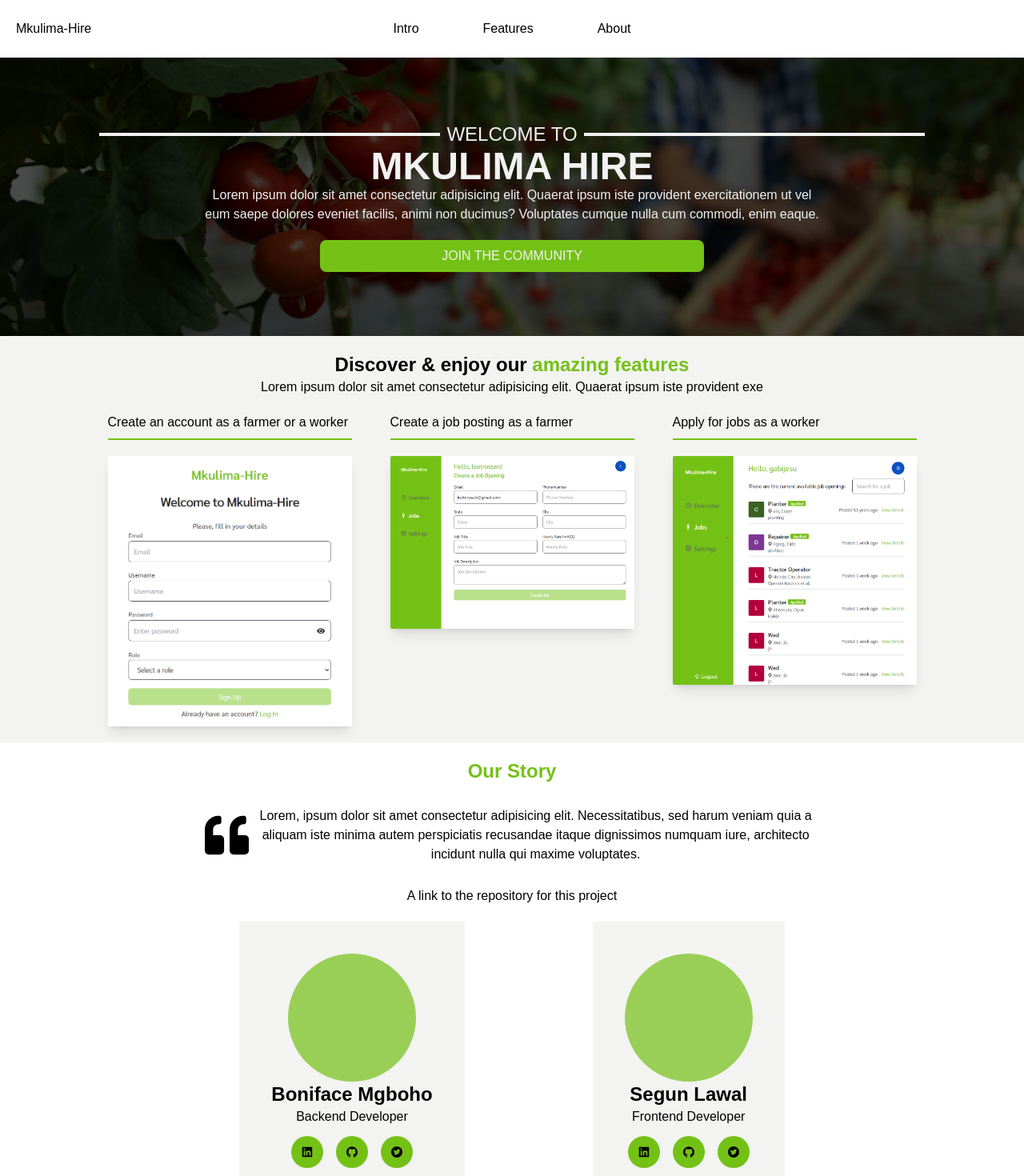
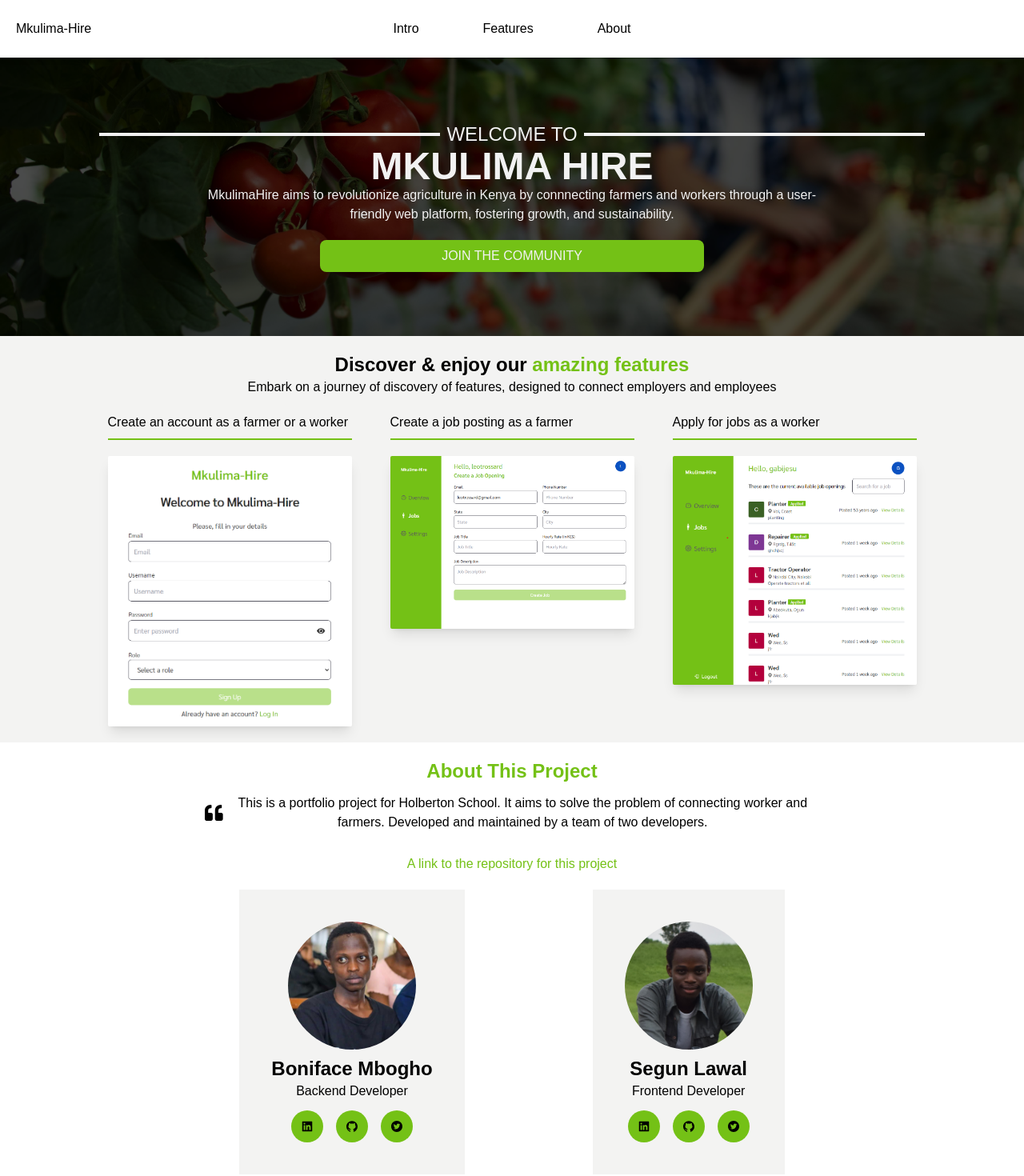
Before and after one commit to segunlawal/MkulimaHire-Landing, a React (Vite) app: page / in a window 1280 px wide. Shown: the top 1470 px of the page at 80% size. Built offline with nearby package versions, Linux system fonts and the light colour scheme.

Commit message:
landing page uppdates

```diff
--- a/src/About.jsx
+++ b/src/About.jsx
@@ -4,30 +4,51 @@ import {
   AiFillGithub,
   AiFillTwitterCircle,
 } from "react-icons/ai";
+import { Link } from "react-router-dom";
+import bonii from "./assets/bonii.jpeg";
+import segun from "./assets/segun.jpg";
+
 const About = () => {
   const aboutUs = [
-    { name: "Boniface Mgboho", title: "Backend Developer" },
-    { name: "Segun Lawal", title: "Frontend Developer" },
+    {
+      name: "Boniface Mbogho",
+      title: "Backend Developer",
+      twitter: "https://twitter.com/Cabon_Bonii_",
+      linkedin: "https://linkedin.com/in/boniface-mbogho-66242a243",
+      github: "https://github.com/CABON-TECH",
+      profilePic: bonii,
+    },
+    {
+      name: "Segun Lawal",
+      title: "Frontend Developer",
+      twitter: "https://twitter.com/Segun__Lawal",
+      linkedin: "https://www.linkedin.com/in/olusegun-lawal-3b6488242/",
+      github: "https://github.com/segunlawal",
+      profilePic: segun,
+    },
   ];
 
   return (
     <div className="py-5" id="about">
       <p className="text-center sm:text-2xl text-lg text-[#74c116] font-semibold">
-        Our Story
+        About This Project
       </p>
-      <div className="flex justify-center gap-x-1 items-center sm:w-[60%] w-[90%] mx-auto">
-        <FaQuoteLeft className="text-9xl" />
+      <div className="flex justify-center gap-x-1 items-center sm:w-[60%] w-[90%] mx-auto pt-3 pb-7">
+        <FaQuoteLeft className="text-4xl" />
         <p className="text-center ">
-          Lorem, ipsum dolor sit amet consectetur adipisicing elit.
-          Necessitatibus, sed harum veniam quia a aliquam iste minima autem
-          perspiciatis recusandae itaque dignissimos numquam iure, architecto
-          incidunt nulla qui maxime voluptates.
+          This is a portfolio project for Holberton School. It aims to solve the
+          problem of connecting worker and farmers. Developed and maintained by
+          a team of two developers.
         </p>
       </div>
 
-      <p className="text-center pb-5">
+      <Link
+        to="https://github.com/CABON-TECH/Mkulima-Hire"
+        className="text-center flex justify-center text-[#74c116] pb-5"
+        target="__blank"
+      >
         A link to the repository for this project
-      </p>
+      </Link>
 
       <div className="sm:flex justify-center sm:gap-x-20 lg:gap-x-40 gap-x-10">
         {aboutUs.map((person) => (
@@ -35,26 +56,34 @@ const About = () => {
             key={person.name}
             className="bg-[#f3f3f2] p-10 sm:mx-0 mx-20 sm:mb-0 mb-5"
           >
-            <div className="w-40 h-40 rounded-full mx-auto bg-[#74c116] bg-opacity-70"></div>
-            <p className="text-center font-semibold text-2xl">{person.name}</p>
+            <div className=" mx-auto bg-opacity-70">
+              <img
+                src={person.profilePic}
+                alt="dev"
+                className="w-40 h-40 object-cover mx-auto rounded-full"
+              />
+            </div>
+            <p className="text-center font-semibold text-2xl pt-2">
+              {person.name}
+            </p>
             <p className="text-center">{person.title}</p>
             <div className="flex gap-x-4 justify-center mt-3">
               <a
-                href="/"
+                href={person.linkedin}
                 target="__blank"
                 className="bg-[#74c116] rounded-full sm:p-3 p-2"
               >
                 <AiFillLinkedin />
               </a>
               <a
-                href="/"
+                href={person.github}
                 target="__blank"
                 className="bg-[#74c116] rounded-full sm:p-3 p-2"
               >
                 <AiFillGithub />
               </a>
               <a
-                href="/"
+                href={person.twitter}
                 target="__blank"
                 className="bg-[#74c116] rounded-full sm:p-3 p-2"
               >
--- a/src/Features.jsx
+++ b/src/Features.jsx
@@ -25,8 +25,8 @@ const Features = () => {
         <span className="text-[#74c116]">amazing features</span>
       </p>
       <p className="text-center text-base">
-        Lorem ipsum dolor sit amet consectetur adipisicing elit. Quaerat ipsum
-        iste provident exe
+        Embark on a journey of discovery of features, designed to connect
+        employers and employees
       </p>
 
       <div className="">
--- a/src/Intro.jsx
+++ b/src/Intro.jsx
@@ -18,9 +18,9 @@ const Intro = () => {
         MKULIMA HIRE
       </p>
       <p className="text-center text-base text-[#f2f2f2] w-[60%] mx-auto z-20 relative">
-        Lorem ipsum dolor sit amet consectetur adipisicing elit. Quaerat ipsum
-        iste provident exercitationem ut vel eum saepe dolores eveniet facilis,
-        animi non ducimus? Voluptates cumque nulla cum commodi, enim eaque.
+        MkulimaHire aims to revolutionize agriculture in Kenya by connnecting
+        farmers and workers through a user-friendly web platform, fostering
+        growth, and sustainability.
       </p>
 
       <div className="flex justify-center relative z-20">
--- a/src/Navbar.jsx
+++ b/src/Navbar.jsx
@@ -2,7 +2,7 @@ import { Link } from "react-router-dom";
 
 const Navbar = () => {
   return (
-    <div>
+    <div className="sticky top-0 z-[100] bg-[#ffffff] shadow-md">
       <p className="absolute top-6 left-5 sm:block hidden">Mkulima-Hire</p>
       <div className="flex justify-center gap-x-11 sm:gap-x-20 py-6">
         <Link to="/#intro">
```
Also changed, not shown: src/assets/bonii.jpeg (added), src/assets/segun.jpg (added).
